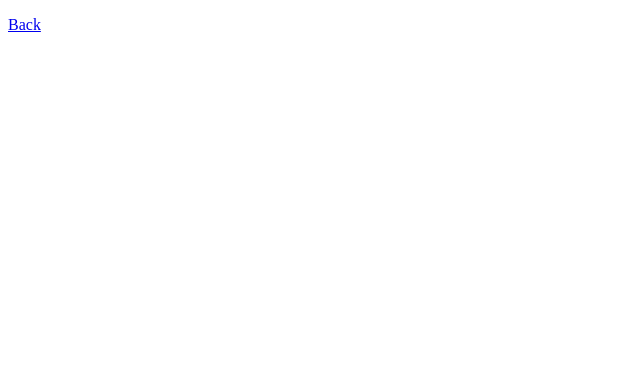
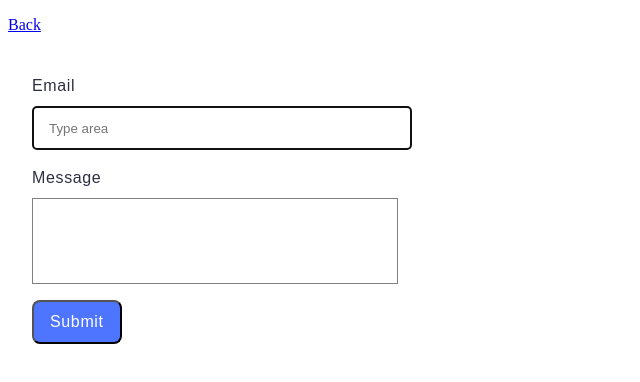
Before and after one commit to aleksandrgarachun/goit-js-hw-09, a website built with Vite: page src/2-form.html in a window 1280 px wide. Shown: the whole page, without its empty margins (0-640 px from the left). Built offline with nearby package versions, Linux system fonts and the light colour scheme.

Commit message:
second task is ready

```diff
--- a/src/2-form.html
+++ b/src/2-form.html
@@ -12,7 +12,17 @@
 <body>
     <p><a href="index.html">Back</a></p>
 
-
+    <form class="feedback-form" autocomplete="off">
+        <label class="form-label">
+          Email
+          <input class="form-input" type="email" name="email" autofocus placeholder="Type area" />
+        </label>
+        <label class="form-label">
+          Message
+          <textarea class="form-textarea" name="message" rows="8"></textarea>
+        </label>
+        <button type="submit" class="form-button">Submit</button>
+      </form>
 
 
     <script src="./js/2-form.js" type="module"></script>
--- a/src/css/2-form.css
+++ b/src/css/2-form.css
@@ -0,0 +1,77 @@
+.feedback-form {
+    display: inline-flex;
+    padding: 24px;
+    flex-direction: column;
+    align-items: flex-start;
+    gap: 16px;
+}
+
+.form-label{
+    display: flex;
+    flex-direction: column;
+
+    align-items: flex-start;
+    gap: 8px;
+
+    color: #2E2F42;
+    font-family: "Montserrat", sans-serif;
+    font-size: 16px;
+    font-style: normal;
+    font-weight: 400;
+    line-height: 1.5;
+    letter-spacing: 0.04em;
+
+}
+
+.form-input {
+    width: 360px;
+    height: 40px;
+    border-radius: 4px;
+    border: 1px solid #808080;
+    padding-left: 16px;
+}
+
+
+
+
+
+.form-textarea {
+    width: 360px;
+    height: 80px;
+    justify-content: center;
+    align-items: center;
+    display: flex;
+    resize: none;
+    border: 1px solid #808080;
+}
+
+.form-input:hover {
+    border: 1px solid #000;
+}
+
+.form-textarea:hover {
+    border: 1px solid #000;
+}
+
+.form-button{
+    display: inline-flex;
+    padding: 8px 16px;
+    justify-content: center;
+    align-items: center;
+    gap: 10px;
+    border-radius: 8px;
+    background: #4E75FF;
+
+    color: #FFF;
+    font-family: "Montserrat", sans-serif;
+    font-size: 16px;
+    font-style: normal;
+    font-weight: 500;
+    line-height: 1.5;
+    letter-spacing: 0.04em;
+
+}
+.form-button:hover{
+
+    background: #6C8CFF;
+}
--- a/src/js/2-form.js
+++ b/src/js/2-form.js
@@ -0,0 +1,44 @@
+const STORAGE_KEY = "feedback-form-state";
+
+const form = document.querySelector(".feedback-form");
+const input = document.querySelector(".form-input");
+const textarea = document.querySelector(".form-textarea");
+
+form.addEventListener("submit", onFormSubmit);
+input.addEventListener("input", onInputWriteDown);
+textarea.addEventListener("input", onTextareaInput);
+
+updateFormData();
+
+
+function onFormSubmit(event) {
+    event.preventDefault();
+    localStorage.removeItem(STORAGE_KEY);
+    event.currentTarget.reset();
+
+}
+
+function onInputWriteDown(event) {
+    const email = event.target.value;
+    saveFormData ({email});
+
+}
+
+function onTextareaInput(event) {
+    const message = event.target.value;
+    saveFormData ({message});
+}
+
+function saveFormData(event) {
+    const savedMessage = JSON.parse(localStorage.getItem(STORAGE_KEY)) || {};
+    const updateFormData = {...savedMessage, ...event};
+    localStorage.setItem(STORAGE_KEY, JSON.stringify(updateFormData));
+
+}
+
+function updateFormData(event) {
+    const savedMessage = JSON.parse(localStorage.getItem(STORAGE_KEY)) || {};
+    input.value = savedMessage.email || "";
+    textarea.value = savedMessage.message || "";
+
+}
```
